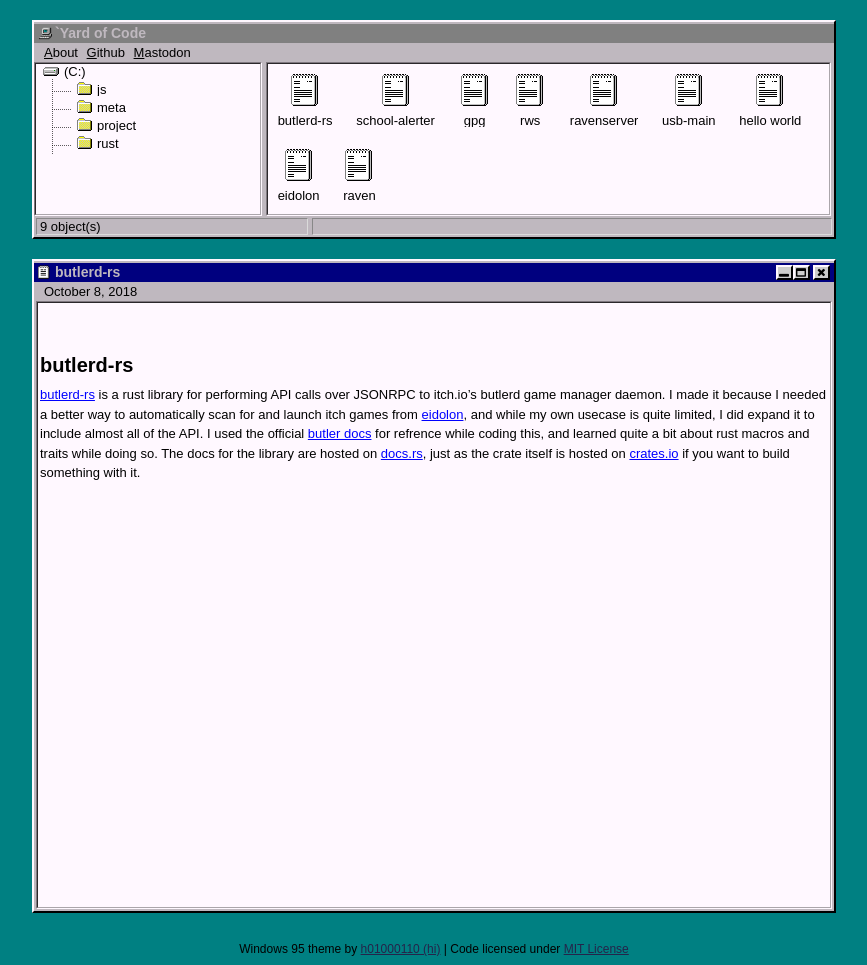
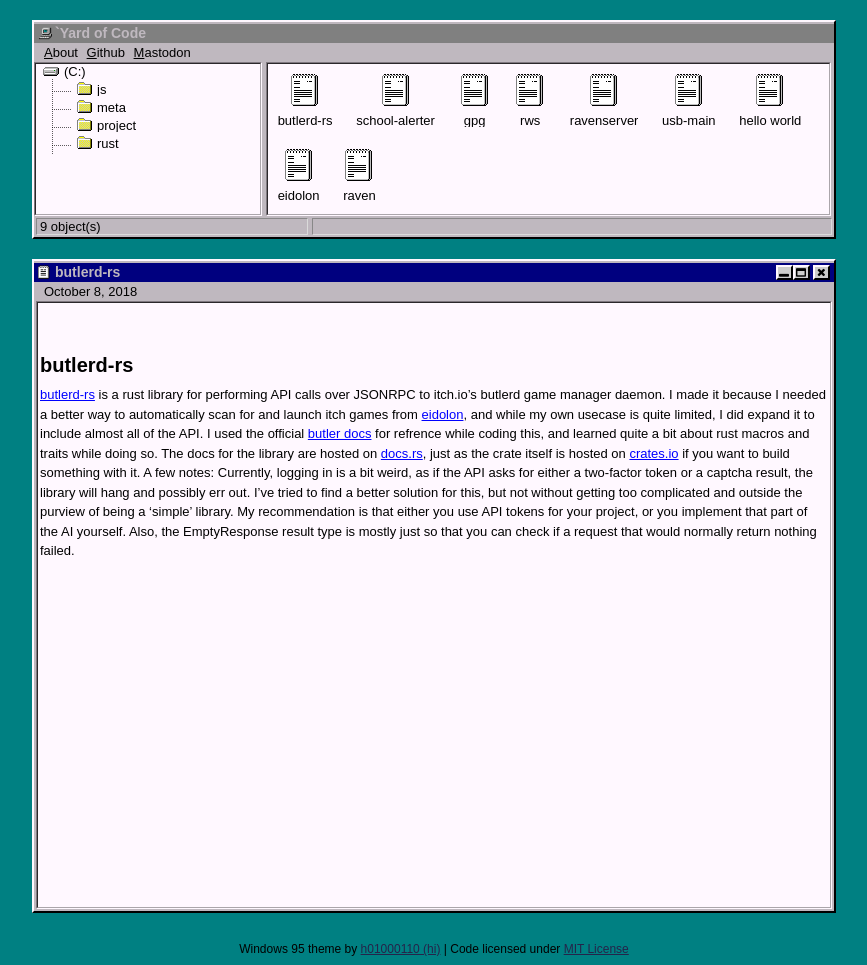
Before and after one commit to nicohman/nicohman.github.io-old, a Jekyll site: the page built from _posts/2018-10-08-butlerd-rs.md, in a window 1280 px wide. Shown: the whole page, without its empty margins (206-1073 px from the left). Built offline with Jekyll 4.4.1, drawn with Linux system fonts in a browser that asks for light colours.

Commit message:
Update butlerd blog post

```diff
--- a/_posts/2018-10-08-butlerd-rs.md
+++ b/_posts/2018-10-08-butlerd-rs.md
@@ -5,4 +5,4 @@ tags: project rust
 ---
 # butlerd-rs
 
-[butlerd-rs](https://github.com/nicohman/butlerd-rs) is a rust library for performing API calls over JSONRPC to itch.io's butlerd game manager daemon. I made it because I needed a better way to automatically scan for and launch itch games from [eidolon](http://nicohman.demenses.net/20180820/eidolon), and while my own usecase is quite limited, I did expand it to include almost all of the API. I used the official [butler docs](http://docs.itch.ovh/butlerd/master/#/) for refrence while coding this, and learned quite a bit about rust macros and traits while doing so. The docs for the library are hosted on [docs.rs](https://docs.rs/butlerd), just as the crate itself is hosted on [crates.io](https://crates.io/crates/butlerd) if you want to build something with it.
+[butlerd-rs](https://github.com/nicohman/butlerd-rs) is a rust library for performing API calls over JSONRPC to itch.io's butlerd game manager daemon. I made it because I needed a better way to automatically scan for and launch itch games from [eidolon](http://nicohman.demenses.net/20180820/eidolon), and while my own usecase is quite limited, I did expand it to include almost all of the API. I used the official [butler docs](http://docs.itch.ovh/butlerd/master/#/) for refrence while coding this, and learned quite a bit about rust macros and traits while doing so. The docs for the library are hosted on [docs.rs](https://docs.rs/butlerd), just as the crate itself is hosted on [crates.io](https://crates.io/crates/butlerd) if you want to build something with it. A few notes: Currently, logging in is a bit weird, as if the API asks for either a two-factor token or a captcha result, the library will hang and possibly err out. I've tried to find a better solution for this, but not without getting too complicated and outside the purview of being a 'simple' library. My recommendation is that either you use API tokens for your project, or you implement that part of the AI yourself. Also, the EmptyResponse result type is mostly just so that you can check if a request that would normally return nothing failed.
```
